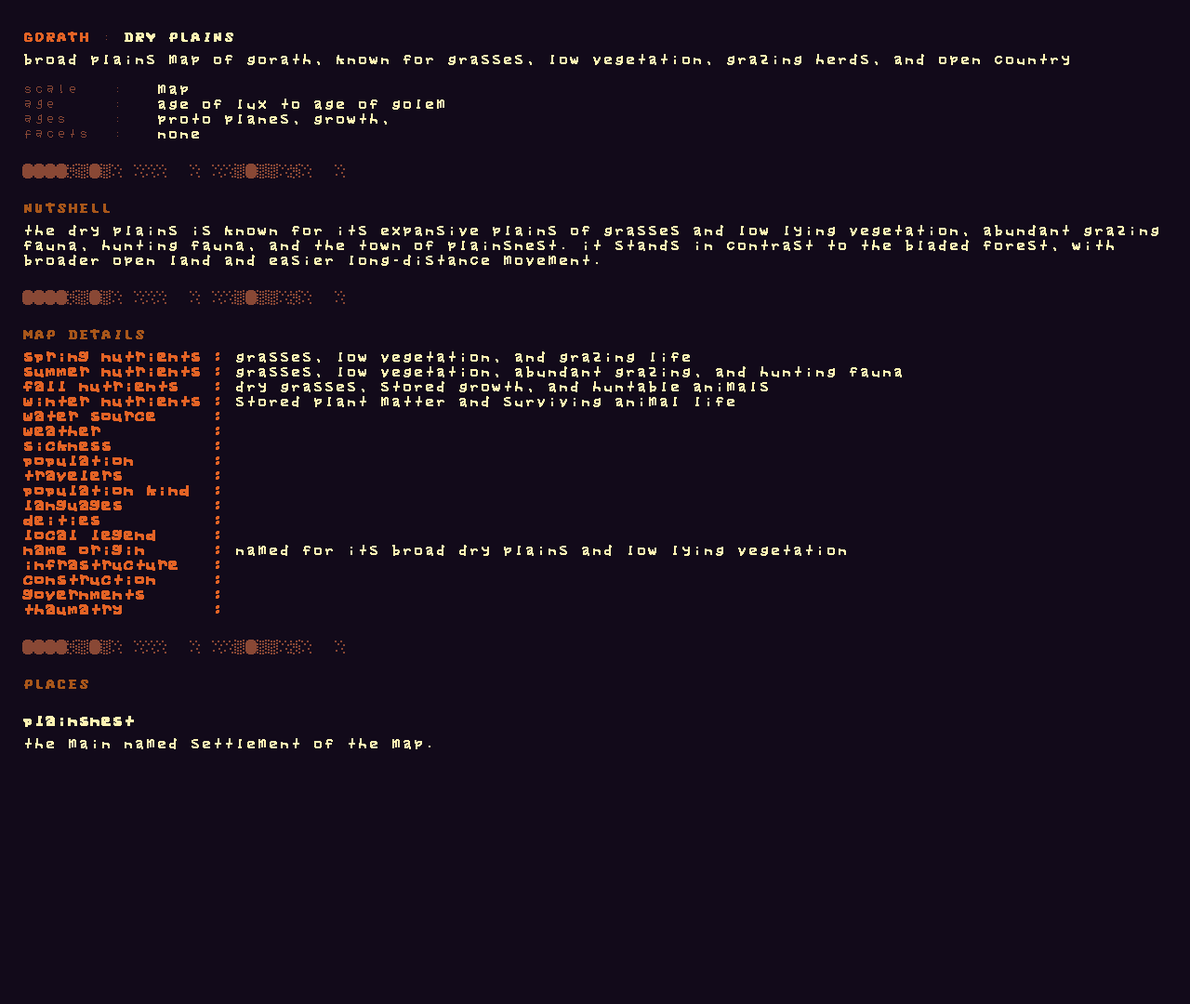
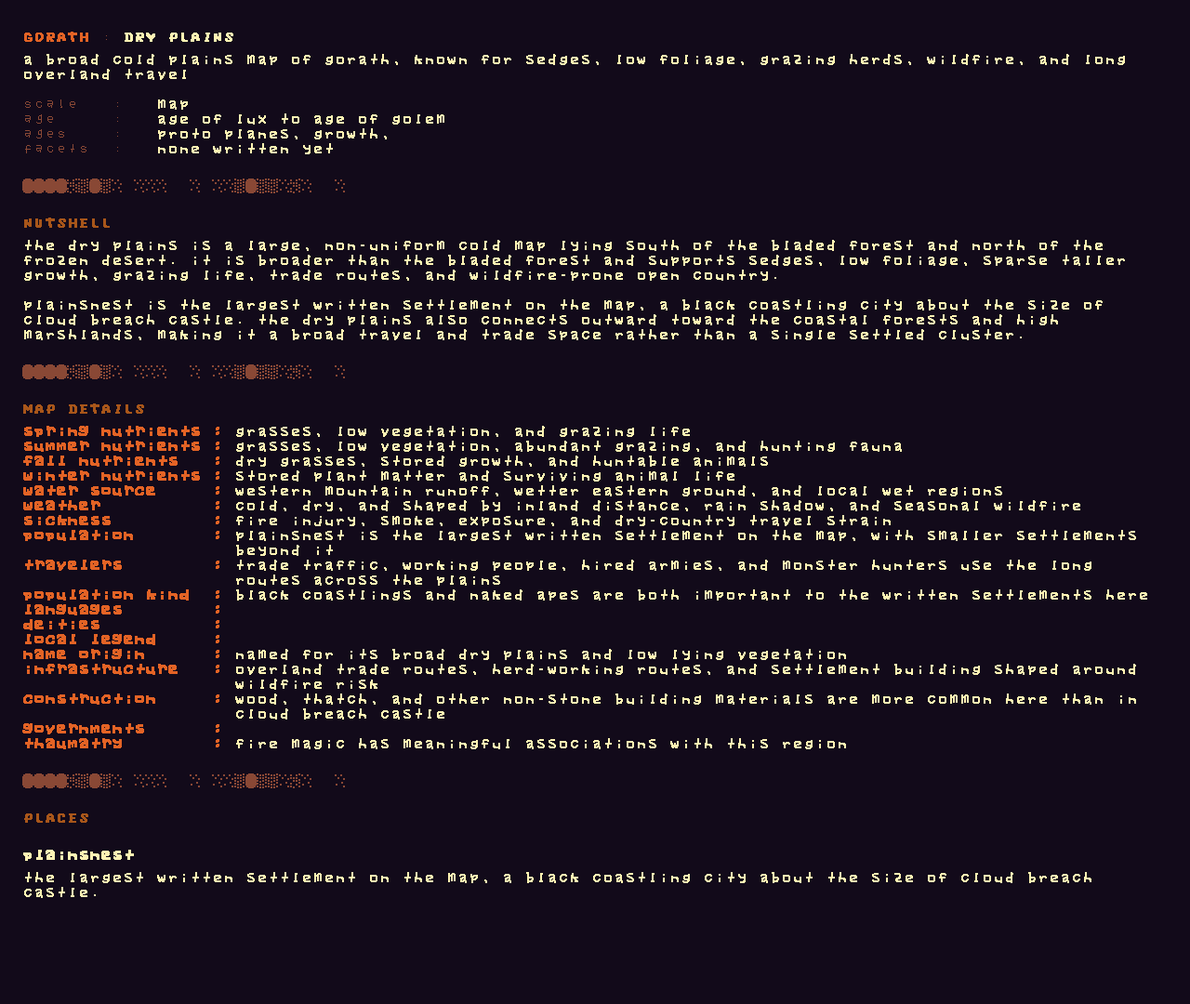
Before and after one commit to jkennedy1998/THAUMWORLD-LORE, a Jekyll site: the page built from thaum world/the great violet spiral/lux/gorath/dry plains/index.md, in a window 1280 px wide. Shown: the whole page at 93% size. Built offline with Jekyll 4.4.1, drawn with Linux system fonts in a browser that asks for light colours; our own code applies the rules of GitHub Pages for plain Markdown files; before the commit the page ends 920 px from its top, so only the background shows below that.

Commit message:
dry planes writing session

```diff
--- a/thaum world/the great violet spiral/lux/gorath/dry plains/index.md
+++ b/thaum world/the great violet spiral/lux/gorath/dry plains/index.md
@@ -2,20 +2,23 @@
 ---
 
 # <a class="title-parent-link" href="../">gorath</a> <span class="title-separator">:</span> <span class="title-current">dry plains</span>
-broad plains map of gorath, known for grasses, low vegetation, grazing herds, and open country
+a broad cold plains map of gorath, known for sedges, low foliage, grazing herds, wildfire, and long overland travel
 
 <div class="meta-block">
 <div class="meta-row"><span class="meta-label">scale   :</span><span class="meta-value">map</span></div>
 <div class="meta-row"><span class="meta-label">age     :</span><span class="meta-value">age of lux to age of golem</span></div>
 <div class="meta-row"><span class="meta-label">ages    :</span><span class="meta-value">proto planes, growth,</span></div>
-<div class="meta-row"><span class="meta-label">facets  :</span><span class="meta-value">none</span></div>
+<div class="meta-row"><span class="meta-label">facets  :</span><span class="meta-value">none written yet</span></div>
 </div>
 
 ---
 
 ## nutshell
-the dry plains is known for its expansive plains of grasses and low lying vegetation, abundant grazing fauna, hunting fauna, and the town of plainsnest.
-it stands in contrast to the bladed forest, with broader open land and easier long-distance movement.
+the dry plains is a large, non-uniform cold map lying south of the bladed forest and north of the frozen desert.
+it is broader than the bladed forest and supports sedges, low foliage, sparse taller growth, grazing life, trade routes, and wildfire-prone open country.
+
+plainsnest is the largest written settlement on the map, a black coastling city about the size of cloud breach castle.
+the dry plains also connects outward toward the coastal forests and high marshlands, making it a broad travel and trade space rather than a single settled cluster.
 
 ---
 
@@ -25,24 +28,24 @@ it stands in contrast to the bladed forest, with broader open land and easier lo
 <div class="detail-row"><span class="detail-label">summer nutrients :</span><span class="detail-value">grasses, low vegetation, abundant grazing, and hunting fauna</span></div>
 <div class="detail-row"><span class="detail-label">fall nutrients   :</span><span class="detail-value">dry grasses, stored growth, and huntable animals</span></div>
 <div class="detail-row"><span class="detail-label">winter nutrients :</span><span class="detail-value">stored plant matter and surviving animal life</span></div>
-<div class="detail-row"><span class="detail-label">water source     :</span><span class="detail-value"></span></div>
-<div class="detail-row"><span class="detail-label">weather          :</span><span class="detail-value"></span></div>
-<div class="detail-row"><span class="detail-label">sickness         :</span><span class="detail-value"></span></div>
-<div class="detail-row"><span class="detail-label">population       :</span><span class="detail-value"></span></div>
-<div class="detail-row"><span class="detail-label">travelers        :</span><span class="detail-value"></span></div>
-<div class="detail-row"><span class="detail-label">population kind  :</span><span class="detail-value"></span></div>
+<div class="detail-row"><span class="detail-label">water source     :</span><span class="detail-value">western mountain runoff, wetter eastern ground, and local wet regions</span></div>
+<div class="detail-row"><span class="detail-label">weather          :</span><span class="detail-value">cold, dry, and shaped by inland distance, rain shadow, and seasonal wildfire</span></div>
+<div class="detail-row"><span class="detail-label">sickness         :</span><span class="detail-value">fire injury, smoke, exposure, and dry-country travel strain</span></div>
+<div class="detail-row"><span class="detail-label">population       :</span><span class="detail-value">plainsnest is the largest written settlement on the map, with smaller settlements beyond it</span></div>
+<div class="detail-row"><span class="detail-label">travelers        :</span><span class="detail-value">trade traffic, working people, hired armies, and monster hunters use the long routes across the plains</span></div>
+<div class="detail-row"><span class="detail-label">population kind  :</span><span class="detail-value">black coastlings and naked apes are both important to the written settlements here</span></div>
 <div class="detail-row"><span class="detail-label">languages        :</span><span class="detail-value"></span></div>
 <div class="detail-row"><span class="detail-label">deities          :</span><span class="detail-value"></span></div>
 <div class="detail-row"><span class="detail-label">local legend     :</span><span class="detail-value"></span></div>
 <div class="detail-row"><span class="detail-label">name origin      :</span><span class="detail-value">named for its broad dry plains and low lying vegetation</span></div>
-<div class="detail-row"><span class="detail-label">infrastructure   :</span><span class="detail-value"></span></div>
-<div class="detail-row"><span class="detail-label">construction     :</span><span class="detail-value"></span></div>
+<div class="detail-row"><span class="detail-label">infrastructure   :</span><span class="detail-value">overland trade routes, herd-working routes, and settlement building shaped around wildfire risk</span></div>
+<div class="detail-row"><span class="detail-label">construction     :</span><span class="detail-value">wood, thatch, and other non-stone building materials are more common here than in cloud breach castle</span></div>
 <div class="detail-row"><span class="detail-label">governments      :</span><span class="detail-value"></span></div>
-<div class="detail-row"><span class="detail-label">thaumatry        :</span><span class="detail-value"></span></div>
+<div class="detail-row"><span class="detail-label">thaumatry        :</span><span class="detail-value">fire magic has meaningful associations with this region</span></div>
 
 ---
 
 ## places
 
 ### plainsnest
-the main named settlement of the map.
+the largest written settlement on the map, a black coastling city about the size of cloud breach castle.
```
Also changed, not shown: meta/todo/dry_plains_notes.md (added, +82 -0 lines).
